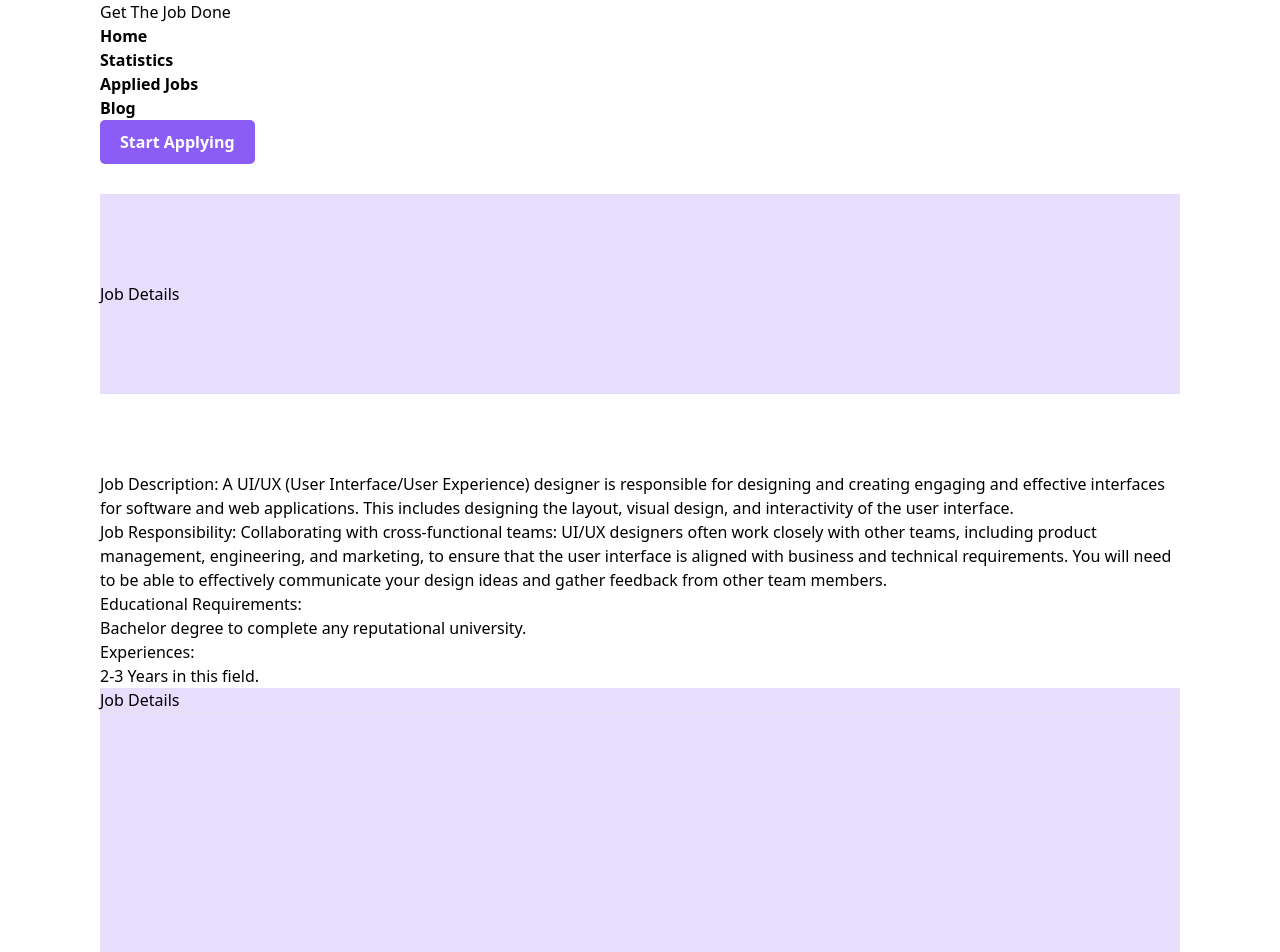
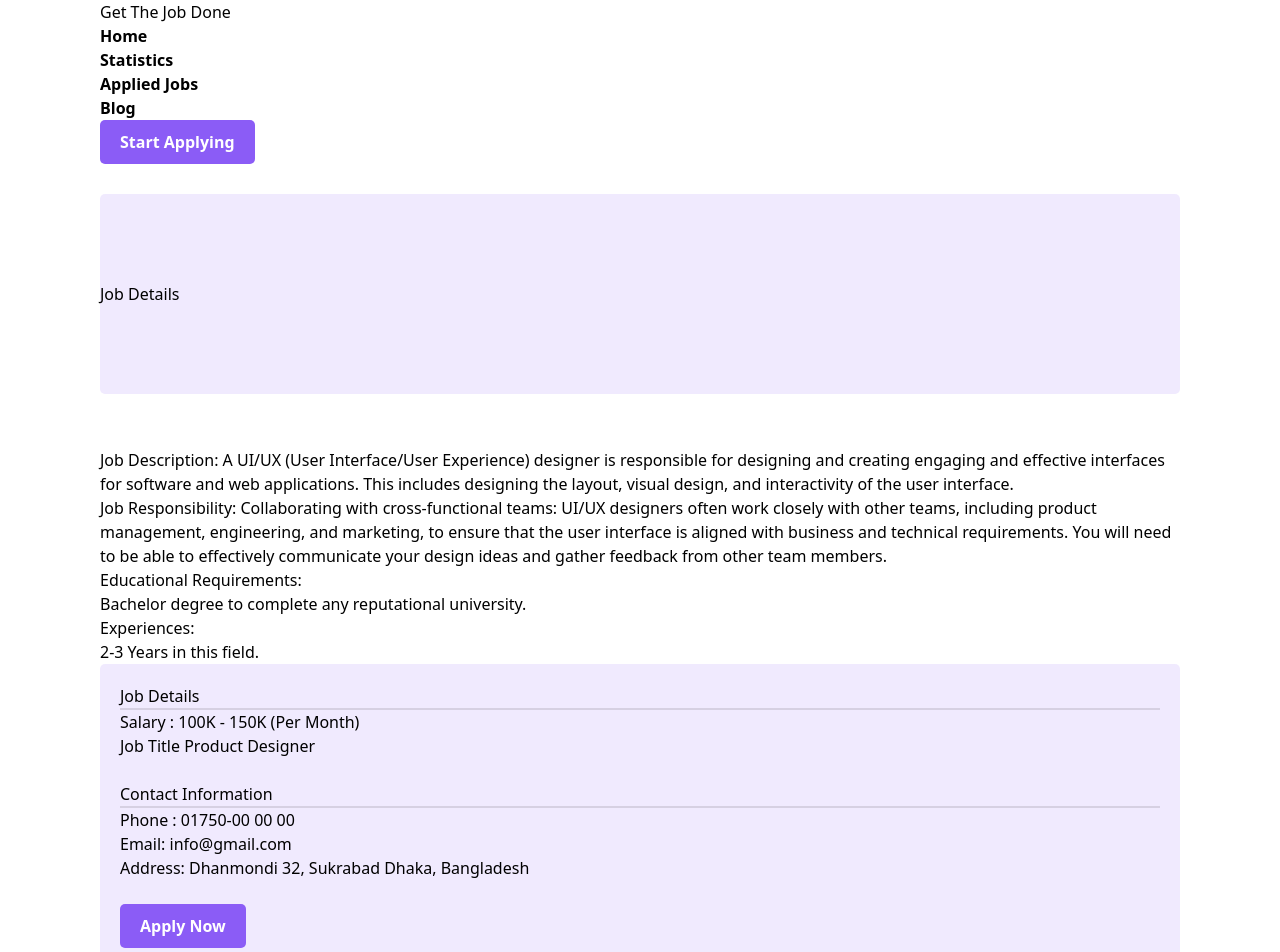
Before and after one commit to yasinarafat9/Career-hub-a9, a React (Vite) app: page /JobDetails in a window 1280 px wide. Shown: the top 952 px of the page. Built offline with nearby package versions, Linux system fonts and the light colour scheme.

Commit message:
Job details page Complete

```diff
--- a/src/components/JobDetails/JobDetails.css
+++ b/src/components/JobDetails/JobDetails.css
@@ -1,15 +1,34 @@
+.card-texts p:hover{
+    background-color:  rgba(138, 92, 246, 0.13);
+    border-radius: 5px;
+}
+
 
 .job-details-header{
     margin: 30px auto;
     height: 200px;
-    background-color:  rgba(138, 92, 246, 0.205);
-
+    background-color: rgba(138, 92, 246, 0.13);
+    border-radius: 5px;
+}
+.job-details-header:hover{
+    background-color: rgba(138, 92, 246, 0.288);
 }
 .job-details-header h2{
     line-height: 200px;
 }
 
 .job-details-right-card{
-    background-color:rgba(138, 92, 246, 0.205);
-    height: 500px;
+    background-color: rgba(138, 92, 246, 0.13);
+    height: 480px;
+    border-radius: 5px;
 }
+.job-details-right-card:hover{
+    background-color: rgba(138, 92, 246, 0.288);
+}
+
+.job-details-right-card-texts{
+    padding: 20px;
+}
+hr{
+    border: 1px solid rgba(0, 0, 0, 0.11);
+}
--- a/src/components/JobDetails/JobDetails.jsx
+++ b/src/components/JobDetails/JobDetails.jsx
@@ -8,9 +8,9 @@ const JobDetails = () => {
                 <h2 className='text-4xl font-bold text-center'>Job Details</h2>
             </div>
             <br />
-            <br />
+
             <section className='flex gap-10 m-auto'>
-                <div className='w-2/3'>
+                <div className='w-2/3 card-texts'>
                     <p className='text-lg text-gray-700 font-semibold m-2'><span className='text-lg text-gray-800 font-bold'>Job Description:</span> A UI/UX (User Interface/User Experience) designer is responsible for designing and creating engaging and effective interfaces for software and web applications. This includes designing the layout, visual design, and interactivity of the user interface.</p>
 
                     <p className='text-lg text-gray-700 font-semibold m-2'>
@@ -29,8 +29,25 @@ const JobDetails = () => {
                 </div>
                 <div className='w-1/3 job-details-right-card'>
                     <div className='job-details-right-card-texts'>
-                        <h2 className='text-xl  font-bold m-2'>Job Details</h2>
+                        <h2 className='text-xl text-gray-900 font-bold py-2'>Job Details</h2>
                         <hr />
+
+                        <p className='text-lg text-gray-700 font-semibold py-2'><span className='text-lg text-gray-800 font-bold'>Salary :</span> 100K - 150K (Per Month)</p>
+
+                        <p className='text-lg text-gray-700 font-semibold py-2'><span className='text-lg text-gray-800 font-bold'>Job Title</span>  Product Designer </p>
+                        <br />
+
+                        <h2 className='text-xl text-gray-900 font-bold py-2'>Contact Information</h2>
+                        <hr />
+
+                        <p className='text-lg text-gray-700 font-semibold py-2'><span className='text-lg text-gray-800 font-bold'>Phone :</span> 01750-00 00 00</p>
+
+                        <p className='text-lg text-gray-700 font-semibold py-2'><span className='text-lg text-gray-800 font-bold'>Email:</span>  info@gmail.com</p>
+
+                        <p className='text-lg text-gray-700 font-semibold py-2'><span className='text-lg text-gray-800 font-bold'>Address:</span>  Dhanmondi 32, Sukrabad
+                            Dhaka, Bangladesh</p>
+                            <br />
+                        <button className='btn-web text-center'>Apply Now</button>
                     </div>
 
                 </div>
```
